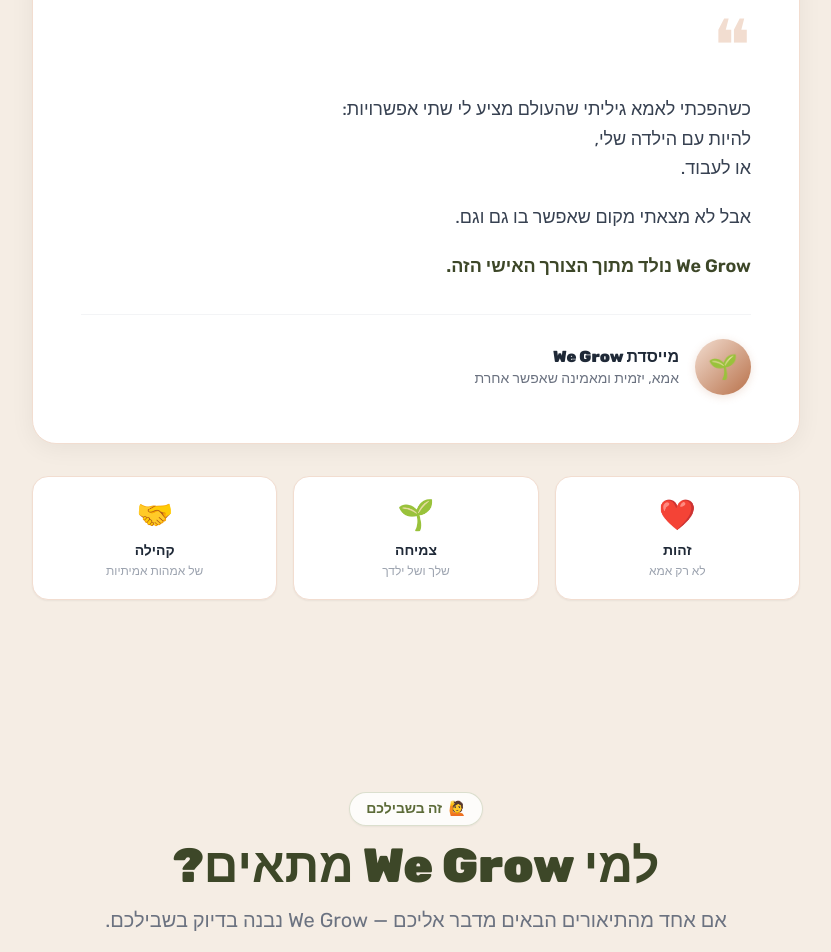
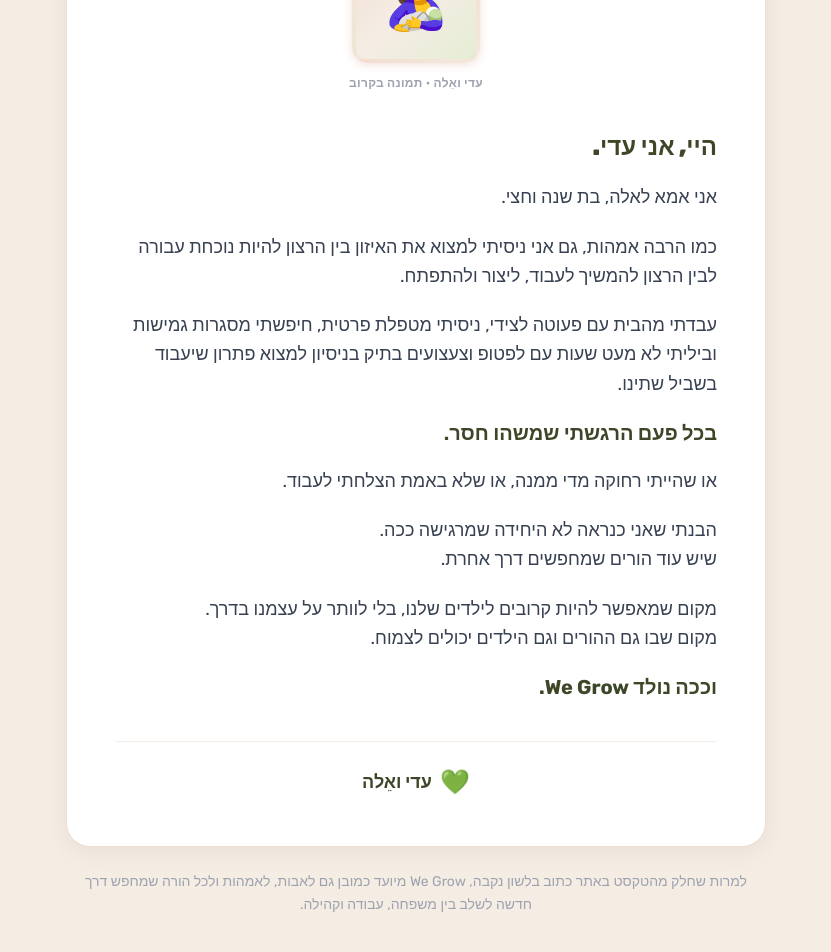
Before and after one commit to cohenAdi/WeGrow, a Next.js app: page / in a window 1280 px wide. Shown: the part 3560-4512 px from the top of the page, without its empty margins (224-1055 px from the left). Built offline with nearby package versions, Linux system fonts and the light colour scheme.

Commit message:
Rewrite founder story — personal Adi & Ela narrative with photo placeholder

```diff
--- a/components/FounderSection.tsx
+++ b/components/FounderSection.tsx
@@ -8,76 +8,108 @@ export default function FounderSection() {
   const inView = useInView(ref, { once: true, margin: '-80px' })
 
   return (
-    <section id="about" ref={ref} className="py-24 bg-warm-cream">
+    <section id="about" ref={ref} className="py-24 bg-warm-cream relative overflow-hidden">
+      {/* Background plant blobs */}
+      <div
+        className="absolute -top-16 -left-16 w-72 h-72 rounded-full opacity-20 pointer-events-none"
+        style={{ background: 'radial-gradient(circle, #C2D0A0 0%, transparent 70%)' }}
+      />
+      <div
+        className="absolute -bottom-16 -right-16 w-80 h-80 rounded-full opacity-15 pointer-events-none"
+        style={{ background: 'radial-gradient(circle, #F2DDD0 0%, transparent 70%)' }}
+      />
+
       <div className="section-container">
-        <div className="max-w-3xl mx-auto">
         <motion.div
           initial={{ opacity: 0, y: 30 }}
           animate={inView ? { opacity: 1, y: 0 } : {}}
           transition={{ duration: 0.6 }}
-            className="text-center mb-14"
+          className="text-center mb-10"
         >
-            <span className="badge mb-4 inline-flex">💚 &nbsp;הסיפור שלנו</span>
-            <h2 className="section-title mb-4">למה הקמנו את We Grow?</h2>
+          <span className="badge mb-2 inline-flex">💚 &nbsp;הסיפור שלנו</span>
         </motion.div>
 
         <motion.div
           initial={{ opacity: 0, y: 40 }}
           animate={inView ? { opacity: 1, y: 0 } : {}}
-            transition={{ duration: 0.7, delay: 0.15 }}
-            className="bg-white rounded-3xl shadow-card border border-warm-peach p-8 md:p-12"
+          transition={{ duration: 0.7, delay: 0.1 }}
+          className="max-w-[700px] mx-auto"
         >
-            <div className="text-7xl text-warm-peach font-serif leading-none mb-4 select-none" aria-hidden>
-              ❝
+          <div className="bg-white rounded-3xl shadow-card border border-warm-peach p-8 md:p-12">
+
+            {/* Photo placeholder + name */}
+            <div className="flex flex-col items-center mb-10">
+              <div className="w-32 h-32 rounded-2xl bg-gradient-to-br from-warm-peach via-warm-cream to-brand-pale flex items-center justify-center shadow-warm-sm border-4 border-warm-peach/40 mb-3 select-none">
+                <span className="text-6xl">🤱</span>
               </div>
-
-            <div className="space-y-5 text-gray-700 text-lg leading-relaxed mb-8 text-right">
-              <p>
-                כשהפכתי לאמא גיליתי שהעולם מציע לי שתי אפשרויות:
-                <br />
-                להיות עם הילדה שלי,
-                <br />
-                או לעבוד.
-              </p>
-              <p>אבל לא מצאתי מקום שאפשר בו גם וגם.</p>
-              <p className="font-semibold text-brand-forest">
-                We Grow נולד מתוך הצורך האישי הזה.
+              <p className="text-xs text-gray-400 font-semibold tracking-wide uppercase">
+                עדי ואֵלה • תמונה בקרוב
               </p>
             </div>
 
-            <div className="flex items-center gap-4 pt-6 border-t border-gray-100">
-              <div className="w-14 h-14 rounded-full bg-gradient-to-br from-warm-peach to-warm-terracotta flex items-center justify-center text-2xl shadow-warm-sm flex-shrink-0">
-                🌱
+            {/* Story */}
+            <div className="space-y-5 text-gray-700 text-lg leading-relaxed text-right" dir="rtl">
+              <p className="text-2xl font-black text-brand-forest">
+                היי, אני עדי.
+              </p>
+
+              <p>
+                אני אמא לאלה, בת שנה וחצי.
+              </p>
+
+              <p>
+                כמו הרבה אמהות, גם אני ניסיתי למצוא את האיזון בין הרצון להיות נוכחת עבורה
+                לבין הרצון להמשיך לעבוד, ליצור ולהתפתח.
+              </p>
+
+              <p>
+                עבדתי מהבית עם פעוטה לצידי, ניסיתי מטפלת פרטית, חיפשתי מסגרות גמישות
+                וביליתי לא מעט שעות עם לפטופ וצעצועים בתיק בניסיון למצוא פתרון שיעבוד בשביל שתינו.
+              </p>
+
+              <p className="font-semibold text-brand-forest text-xl">
+                בכל פעם הרגשתי שמשהו חסר.
+              </p>
+
+              <p>
+                או שהייתי רחוקה מדי ממנה, או שלא באמת הצלחתי לעבוד.
+              </p>
+
+              <p>
+                הבנתי שאני כנראה לא היחידה שמרגישה ככה.
+                <br />
+                שיש עוד הורים שמחפשים דרך אחרת.
+              </p>
+
+              <p>
+                מקום שמאפשר להיות קרובים לילדים שלנו, בלי לוותר על עצמנו בדרך.
+                <br />
+                מקום שבו גם ההורים וגם הילדים יכולים לצמוח.
+              </p>
+
+              <p className="font-bold text-brand-forest text-xl">
+                וככה נולד We Grow.
+              </p>
             </div>
-              <div>
-                <p className="font-black text-gray-800">מייסדת We Grow</p>
-                <p className="text-sm text-gray-500">אמא, יזמית ומאמינה שאפשר אחרת</p>
+
+            {/* Signature */}
+            <div className="mt-10 pt-6 border-t border-warm-peach/50 flex items-center justify-center gap-2">
+              <span className="text-2xl">💚</span>
+              <p className="font-black text-brand-forest text-lg">עדי ואֵלה</p>
             </div>
           </div>
+
+          {/* Inclusive note */}
+          <motion.p
+            initial={{ opacity: 0 }}
+            animate={inView ? { opacity: 1 } : {}}
+            transition={{ duration: 0.6, delay: 0.5 }}
+            className="text-center text-gray-400 text-sm mt-6 px-2 leading-relaxed"
+          >
+            למרות שחלק מהטקסט באתר כתוב בלשון נקבה, We Grow מיועד כמובן גם לאבות, לאמהות
+            ולכל הורה שמחפש דרך חדשה לשלב בין משפחה, עבודה וקהילה.
+          </motion.p>
         </motion.div>
-
-          <motion.div
-            initial={{ opacity: 0, y: 20 }}
-            animate={inView ? { opacity: 1, y: 0 } : {}}
-            transition={{ duration: 0.6, delay: 0.4 }}
-            className="grid grid-cols-3 gap-4 mt-8"
-          >
-            {[
-              { icon: '❤️', val: 'זהות', sub: 'לא רק אמא' },
-              { icon: '🌱', val: 'צמיחה', sub: 'שלך ושל ילדך' },
-              { icon: '🤝', val: 'קהילה', sub: 'של אמהות אמיתיות' },
-            ].map((v) => (
-              <div
-                key={v.val}
-                className="bg-white rounded-2xl border border-warm-peach p-5 text-center shadow-sm"
-              >
-                <span className="text-3xl mb-2 block">{v.icon}</span>
-                <p className="font-black text-gray-800 text-sm">{v.val}</p>
-                <p className="text-xs text-gray-400 mt-0.5">{v.sub}</p>
-              </div>
-            ))}
-          </motion.div>
-        </div>
       </div>
     </section>
   )
```
Lines whose indentation alone changed are shown as unchanged.
